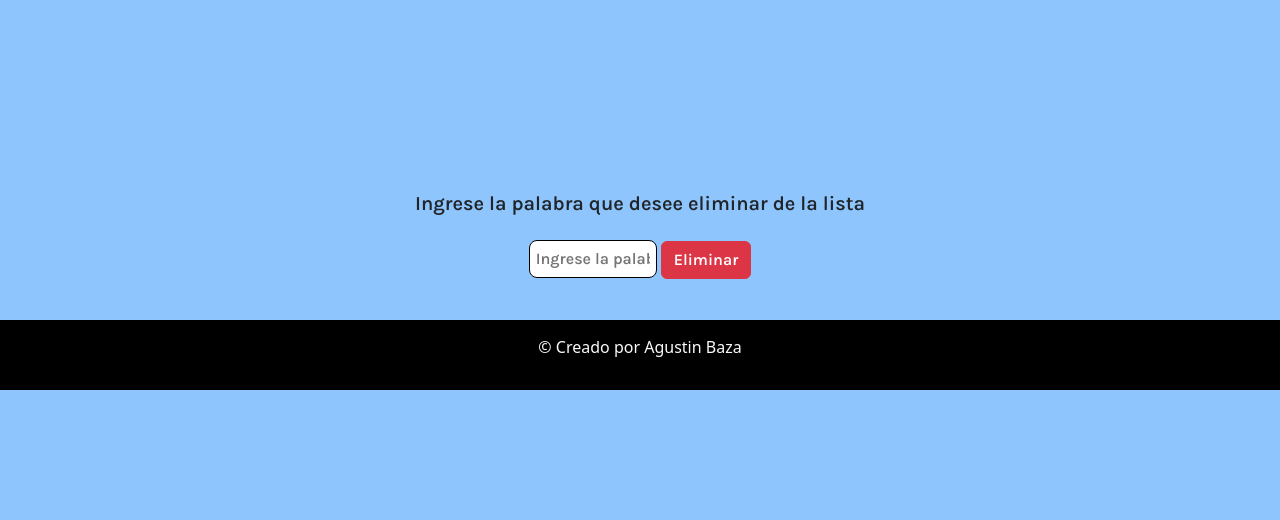
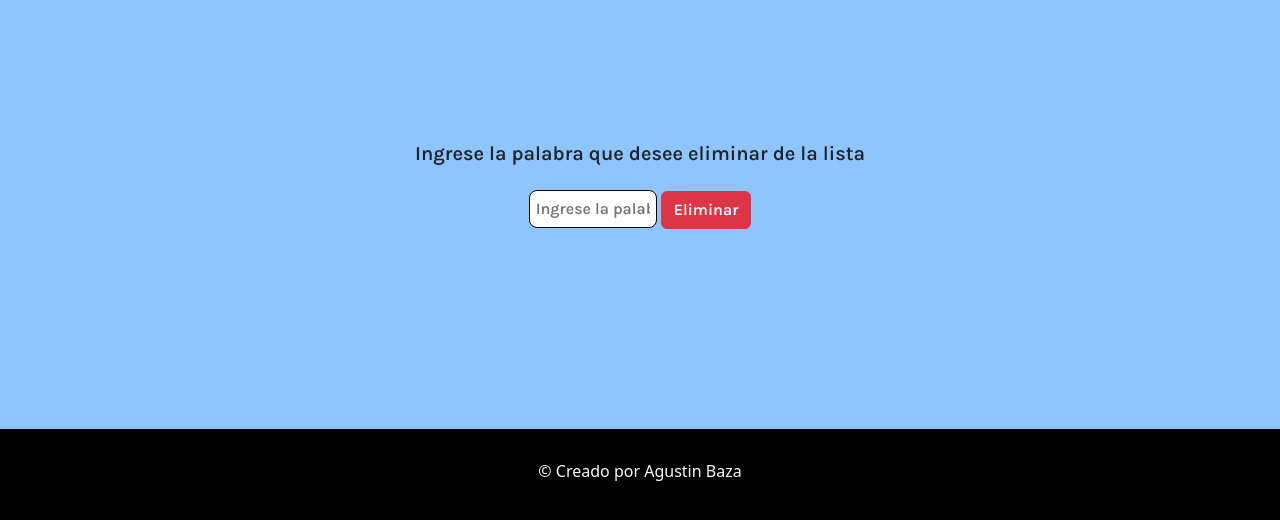
Before and after one commit to agustinbaza/EJ-3-TP5, a plain HTML site: page index.html in a window 1280 px wide. Shown: the part 410-930 px from the top of the page. Before the commit the page ends 800 px from the top, so only its background shows below. Drawn offline with nearby package versions, Linux system fonts and the light colour scheme; a web font is replaced by a local one.

Commit message:
corregui detalles

```diff
--- a/css/style.css
+++ b/css/style.css
@@ -23,10 +23,8 @@ main {
 }
 
 footer {
-  padding: 15px;
-  position: fixed;
-  bottom: 0;
-  width: 100%;
+  padding: 30px;
+
 }
 
 hr {
@@ -53,7 +51,8 @@ hr {
 }
 
 .espacio {
-  margin-top: 200px;
+  margin-top: 150px;
+  margin-bottom: 200px;
 }
 
 /* dispositivos small */
```
